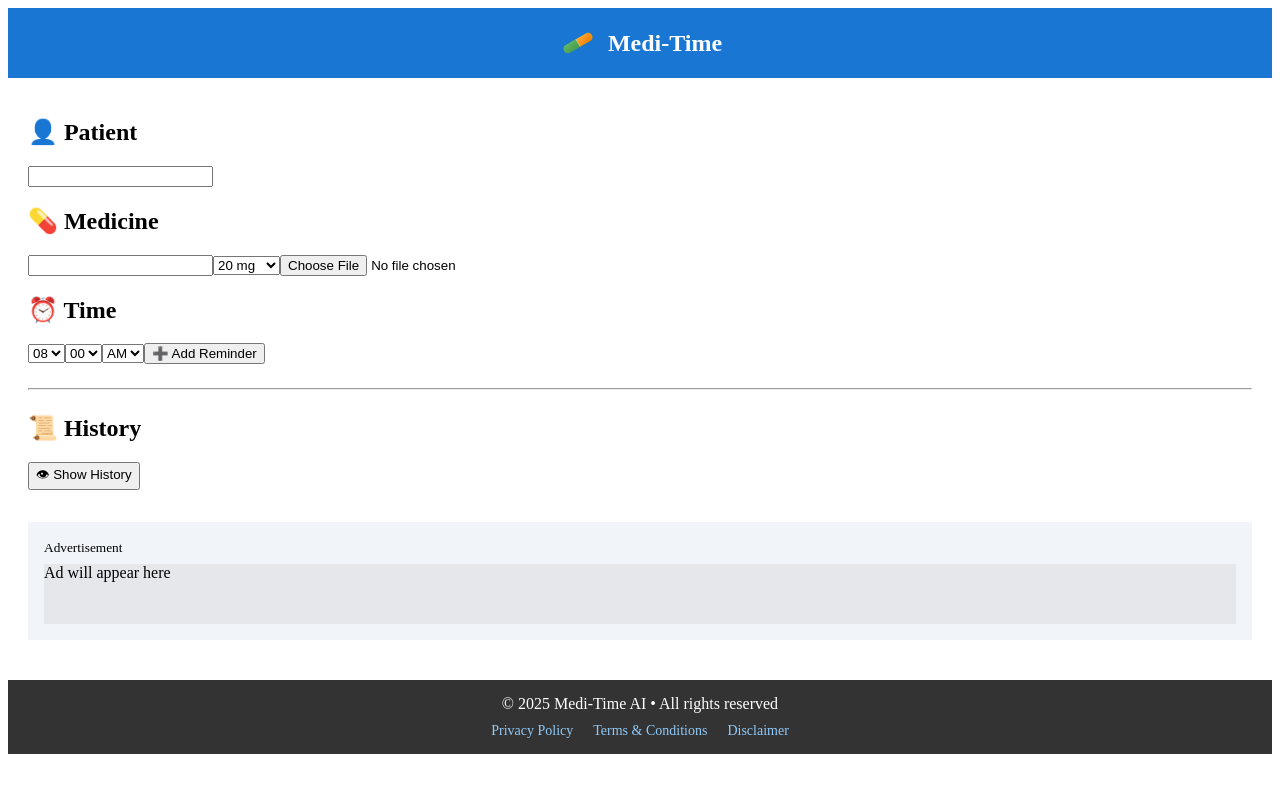
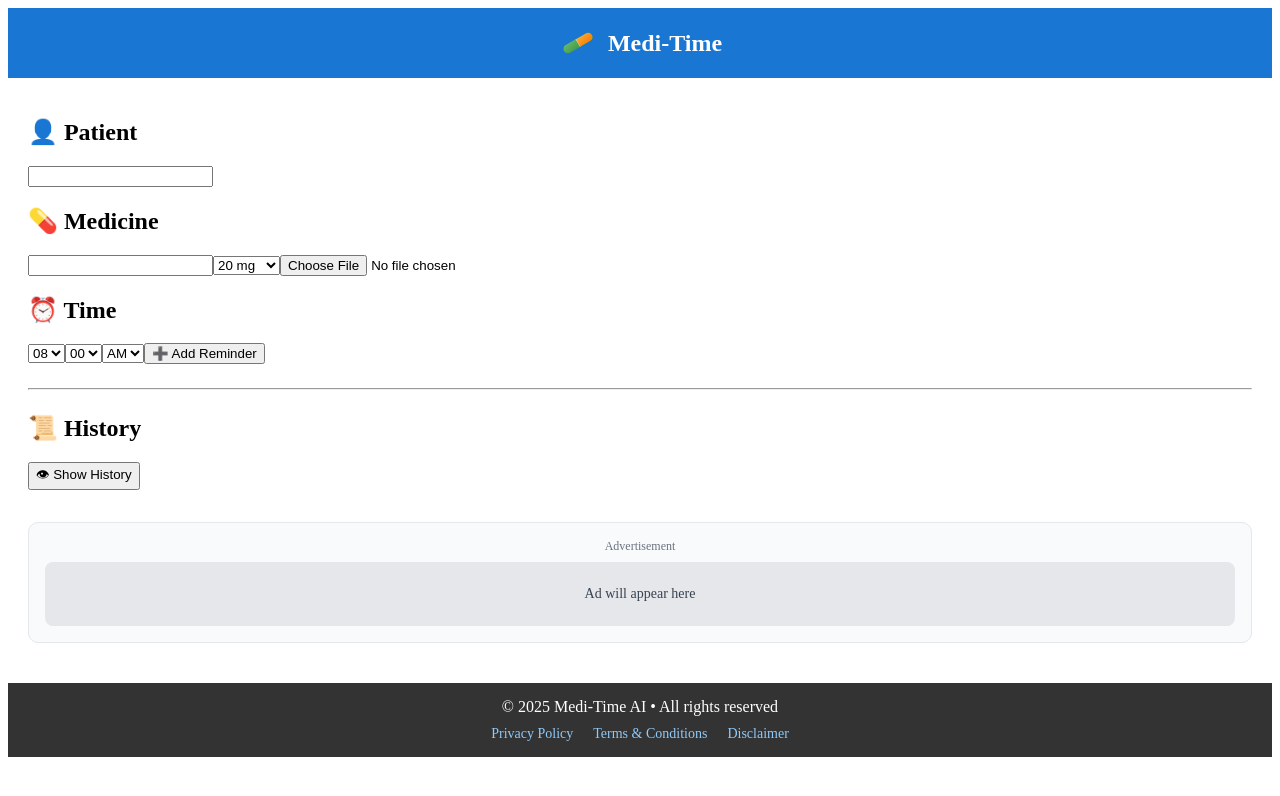
Before and after one commit to vasu-h10/medi-time-ai, a React (Vite) app: page / in a window 1280 px wide. Shown: the top 796 px of the page. Built offline with nearby package versions, Linux system fonts and the light colour scheme.

Commit message:
Update MainBody.jsx

```diff
--- a/src/MainBody.jsx
+++ b/src/MainBody.jsx
@@ -218,13 +218,43 @@ export default function MainBody() {
           </div>
         ))}
 
-      {/* ---------- ADVERTISEMENT ---------- */}
-      <div style={{ marginTop: 32, background: "#f1f5f9", padding: 16 }}>
-        <small>Advertisement</small>
-        <div style={{ height: 60, background: "#e5e7eb", marginTop: 8 }}>
-          Ad will appear here
-        </div>
-      </div>
+    {/* ---------- Advertisement ---------- */}
+<div
+  style={{
+    marginTop: 32,
+    padding: 16,
+    background: "#f8fafc",
+    borderRadius: 10,
+    border: "1px solid #e5e7eb",
+  }}
+>
+  <div
+    style={{
+      fontSize: 12,
+      color: "#6b7280",
+      marginBottom: 8,
+      textAlign: "center",
+    }}
+  >
+    Advertisement
+  </div>
+
+  <div
+    style={{
+      height: 64,
+      background: "#e5e7eb",
+      borderRadius: 8,
+      display: "flex",
+      alignItems: "center",
+      justifyContent: "center",
+      fontSize: 14,
+      color: "#374151",
+      fontWeight: 500,
+    }}
+  >
+    Ad will appear here
+  </div>
+</div>
     </main>
   );
 }
```
